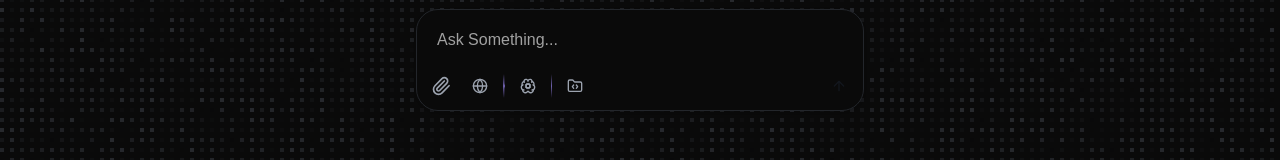
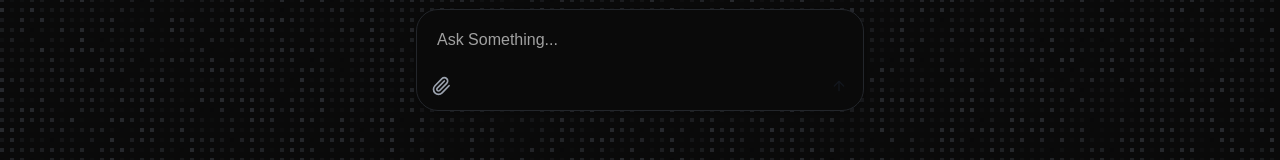
Before and after one commit to Perdafos/perdafosAI, a React (Vite) app in the folder frontend/: page / in a window 1280 px wide. Shown: the part 312-472 px from the top of the page. Built offline with nearby package versions, Linux system fonts and the light colour scheme.

Commit message:
feat: animation

```diff
--- a/frontend/src/components/PromptInputBox.tsx
+++ b/frontend/src/components/PromptInputBox.tsx
@@ -1,12 +1,9 @@
 import React, { useState, useRef, useEffect } from "react";
 import * as DialogPrimitive from "@radix-ui/react-dialog";
 import * as TooltipPrimitive from "@radix-ui/react-tooltip";
-import { AnimatePresence, motion } from "framer-motion";
+import { motion } from "framer-motion";
 import {
   ArrowUp,
-  BrainCog,
-  FolderCode,
-  Globe,
   Paperclip,
   Square,
   X,
@@ -59,7 +56,7 @@ const Textarea = React.forwardRef<HTMLTextAreaElement, TextareaProps>(
   ({ className, ...props }, ref) => (
     <textarea
       className={cn(
-        "scrollbar-thin scrollbar-thumb-[#0A0A0A] scrollbar-track-transparent hover:scrollbar-thumb-[#0A0A0A] flex min-h-[44px] w-full resize-none rounded-md border-none bg-transparent px-3 py-2.5 text-base text-foreground placeholder:text-muted-foreground focus-visible:outline-none focus-visible:ring-0 disabled:cursor-not-allowed disabled:opacity-50",
+        "scrollbar-thin scrollbar-thumb-[#0A0A0A] scrollbar-track-transparent hover:scrollbar-thumb-[#0A0A0A] flex min-h-11 w-full resize-none rounded-md border-none bg-transparent px-3 py-2.5 text-base text-foreground placeholder:text-muted-foreground focus-visible:outline-none focus-visible:ring-0 disabled:cursor-not-allowed disabled:opacity-50",
         className,
       )}
       ref={ref}
@@ -117,7 +114,7 @@ const DialogContent = React.forwardRef<
     <DialogPrimitive.Content
       ref={ref}
       className={cn(
-        "data-[state=closed]:fade-out-0 data-[state=open]:fade-in-0 data-[state=closed]:zoom-out-95 data-[state=open]:zoom-in-95 fixed top-[50%] left-[50%] z-50 grid w-full max-w-[90vw] translate-x-[-50%] translate-y-[-50%] gap-4 rounded-2xl border border-[#333333] bg-[#0A0A0A] p-0 shadow-xl duration-300 data-[state=closed]:animate-out data-[state=open]:animate-in md:max-w-[800px]",
+        "data-[state=closed]:fade-out-0 data-[state=open]:fade-in-0 data-[state=closed]:zoom-out-95 data-[state=open]:zoom-in-95 fixed top-[50%] left-[50%] z-50 grid w-full max-w-[90vw] translate-x-[-50%] translate-y-[-50%] gap-4 rounded-2xl border border-[#333333] bg-[#0A0A0A] p-0 shadow-xl duration-300 data-[state=closed]:animate-out data-[state=open]:animate-in md:max-w-200",
         className,
       )}
       {...props}
@@ -257,7 +254,7 @@ const ImageViewDialog: React.FC<ImageViewDialogProps> = ({ imageUrl, onClose })
   if (!imageUrl) return null;
   return (
     <Dialog open={!!imageUrl} onOpenChange={onClose}>
-      <DialogContent className="max-w-[90vw] border-none bg-transparent p-0 shadow-none md:max-w-[800px]">
+      <DialogContent className="max-w-[90vw] border-none bg-transparent p-0 shadow-none md:max-w-200">
         <DialogTitle className="sr-only">Image Preview</DialogTitle>
         <motion.div
           initial={{ opacity: 0, scale: 0.95 }}
@@ -436,17 +433,7 @@ const PromptInputAction: React.FC<PromptInputActionProps> = ({ tooltip, children
 };
 
 // Custom Divider Component
-const CustomDivider: React.FC = () => (
-  <div className="relative mx-1 h-6 w-[1.5px]">
-    <div
-      className="absolute inset-0 rounded-full bg-gradient-to-t from-transparent via-[#9b87f5]/70 to-transparent"
-      style={{
-        clipPath:
-          "polygon(0% 0%, 100% 0%, 100% 40%, 140% 50%, 100% 60%, 100% 100%, 0% 100%, 0% 60%, -40% 50%, 0% 40%)",
-      }}
-    />
-  </div>
-);
+// CustomDivider sudah tidak digunakan
 
 // Main PromptInputBox Component
 interface PromptInputBoxProps {
@@ -465,23 +452,11 @@ export const PromptInputBox = React.forwardRef((props: PromptInputBoxProps, ref:
   const [filePreviews, setFilePreviews] = useState<{ [key: string]: string }>({});
   const [selectedImage, setSelectedImage] = useState<string | null>(null);
   const [isRecording, setIsRecording] = useState(false);
-  const [showSearch, setShowSearch] = useState(false);
-  const [showThink, setShowThink] = useState(false);
-  const [showCanvas, setShowCanvas] = useState(false);
+  // showSearch, showThink, showCanvas sudah tidak digunakan
   const uploadInputRef = useRef<HTMLInputElement>(null);
   const promptBoxRef = useRef<HTMLDivElement>(null);
 
-  const handleToggleChange = (value: string) => {
-    if (value === "search") {
-      setShowSearch((prev) => !prev);
-      setShowThink(false);
-    } else if (value === "think") {
-      setShowThink((prev) => !prev);
-      setShowSearch(false);
-    }
-  };
-
-  const handleCanvasToggle = () => setShowCanvas((prev) => !prev);
+  // handleToggleChange dan handleCanvasToggle sudah tidak digunakan
 
   const isImageFile = (file: File) => file.type.startsWith("image/");
 
@@ -555,12 +530,7 @@ export const PromptInputBox = React.forwardRef((props: PromptInputBoxProps, ref:
 
   const handleSubmit = () => {
     if (input.trim() || files.length > 0) {
-      let messagePrefix = "";
-      if (showSearch) messagePrefix = "[Search: ";
-      else if (showThink) messagePrefix = "[Think: ";
-      else if (showCanvas) messagePrefix = "[Canvas: ";
-      const formattedInput = messagePrefix ? `${messagePrefix}${input}]` : input;
-      onSend(formattedInput, files);
+      onSend(input, files);
       setInput("");
       setFiles([]);
       setFilePreviews({});
@@ -578,7 +548,12 @@ export const PromptInputBox = React.forwardRef((props: PromptInputBoxProps, ref:
   const hasContent = input.trim() !== "" || files.length > 0;
 
   return (
-    <div className="w-full flex justify-center mt-auto max-w-6xl mx-auto">
+    <motion.div
+      className="w-full flex justify-center mt-auto max-w-6xl mx-auto"
+      initial={{ opacity: 0, y: 20 }}
+      animate={{ opacity: 1, y: 0 }}
+      transition={{ duration: 0.4, ease: "easeOut" }}
+    >
       <PromptInput
         value={input}
         onValueChange={setInput}
@@ -596,12 +571,27 @@ export const PromptInputBox = React.forwardRef((props: PromptInputBoxProps, ref:
         onDrop={handleDrop}
       >
         {files.length > 0 && !isRecording && (
-          <div className="flex flex-wrap gap-2 p-0 pb-1 transition-all duration-300">
+          <motion.div
+            className="flex flex-wrap gap-2 p-0 pb-1"
+            initial={{ opacity: 0, scale: 0.95 }}
+            animate={{ opacity: 1, scale: 1 }}
+            transition={{ duration: 0.3, ease: "easeOut" }}
+          >
             {files.map((file, index) => (
-              <div key={index} className="group relative">
+              <motion.div
+                key={index}
+                className="group relative"
+                initial={{ opacity: 0, y: 10 }}
+                animate={{ opacity: 1, y: 0 }}
+                transition={{ duration: 0.25, ease: "easeOut" }}
+              >
                 {file.type.startsWith("image/") && filePreviews[file.name] && (
-                  <div
-                    className="h-16 w-16 cursor-pointer overflow-hidden rounded-xl transition-all duration-300"
+                  <motion.div
+                    className="h-16 w-16 cursor-pointer overflow-hidden rounded-xl"
+                    whileHover={{ scale: 1.05 }}
+                    initial={{ opacity: 0, scale: 0.95 }}
+                    animate={{ opacity: 1, scale: 1 }}
+                    transition={{ duration: 0.3, ease: "easeOut" }}
                     onClick={() => {
                       const preview = filePreviews[file.name];
                       if (preview) openImageModal(preview);
@@ -616,50 +606,64 @@ export const PromptInputBox = React.forwardRef((props: PromptInputBoxProps, ref:
                     }}
                   >
                     {filePreviews[file.name] && (
-                      <img src={filePreviews[file.name] || ""} alt={file.name} width={64} height={64} className="h-full w-full object-cover" />
+                      <motion.img
+                        src={filePreviews[file.name] || ""}
+                        alt={file.name}
+                        width={64}
+                        height={64}
+                        className="h-full w-full object-cover"
+                        initial={{ opacity: 0 }}
+                        animate={{ opacity: 1 }}
+                        transition={{ duration: 0.2 }}
+                      />
                     )}
-                    <button
+                    <motion.button
                       onClick={(e) => {
                         e.stopPropagation();
                         handleRemoveFile(index);
                       }}
                       className="absolute top-1 right-1 rounded-full bg-black/70 p-0.5 opacity-100 transition-opacity"
+                      whileHover={{ scale: 1.2 }}
                     >
                       <X className="h-3 w-3 text-white" />
-                    </button>
-                  </div>
+                    </motion.button>
+                  </motion.div>
                 )}
-              </div>
+              </motion.div>
             ))}
-          </div>
+          </motion.div>
         )}
 
-        <div className={cn("transition-all duration-300", isRecording ? "h-0 overflow-hidden opacity-0" : "opacity-100")}>
+        <motion.div
+          className={cn("transition-all duration-300", isRecording ? "h-0 overflow-hidden opacity-0" : "opacity-100")}
+          initial={{ opacity: 0, y: 10 }}
+          animate={{ opacity: 1, y: 0 }}
+          transition={{ duration: 0.3, ease: "easeOut" }}
+        >
           <PromptInputTextarea
-            placeholder={
-              showSearch
-                ? "Search the web..."
-                : showThink
-                ? "Think deeply..."
-                : showCanvas
-                ? "Create on canvas..."
-                : placeholder
-            }
+            placeholder={placeholder}
             className="text-base"
           />
-        </div>
+        </motion.div>
 
         {isRecording && (
           <VoiceRecorder isRecording={isRecording} onStartRecording={handleStartRecording} onStopRecording={handleStopRecording} />
         )}
 
         <PromptInputActions className="flex items-center justify-between gap-2 p-0 pt-2">
-          <div className={cn("flex items-center gap-1 transition-opacity duration-300", isRecording ? "invisible h-0 opacity-0" : "visible opacity-100")}>
+          <motion.div
+            className={cn("flex items-center gap-1 transition-opacity duration-300", isRecording ? "invisible h-0 opacity-0" : "visible opacity-100")}
+            initial={{ opacity: 0, y: 10 }}
+            animate={{ opacity: 1, y: 0 }}
+            transition={{ duration: 0.3, ease: "easeOut" }}
+          >
             <PromptInputAction tooltip="Upload image">
-              <button
+              <motion.button
                 onClick={() => uploadInputRef.current?.click()}
                 className="flex h-8 w-8 cursor-pointer items-center justify-center rounded-full text-[#9CA3AF] transition-colors hover:bg-gray-600/30 hover:text-[#D1D5DB]"
                 disabled={isRecording}
+                whileHover={{ scale: 1.1 }}
+                whileTap={{ scale: 0.95 }}
               >
                 <Paperclip className="h-5 w-5 transition-colors" />
                 <input
@@ -675,84 +679,20 @@ export const PromptInputBox = React.forwardRef((props: PromptInputBoxProps, ref:
                   }}
                   accept="image/*"
                 />
-              </button>
+              </motion.button>
             </PromptInputAction>
 
             <div className="flex items-center">
-              <button
-                type="button"
-                onClick={() => handleToggleChange("search")}
-                className={cn(
-                  "flex h-8 items-center gap-1 rounded-full border px-2 py-1 transition-all",
-                  showSearch ? "border-[#1EAEDB] bg-[#1EAEDB]/15 text-[#1EAEDB]" : "border-transparent bg-transparent text-[#9CA3AF] hover:text-[#D1D5DB]",
-                )}
-              >
-                <div className="flex h-5 w-5 flex-shrink-0 items-center justify-center">
-                  <motion.div animate={{ rotate: showSearch ? 360 : 0, scale: showSearch ? 1.1 : 1 }} whileHover={{ rotate: showSearch ? 360 : 15, scale: 1.1 }} transition={{ type: "spring", stiffness: 260, damping: 25 }}>
-                    <Globe className={cn("h-4 w-4", showSearch ? "text-[#1EAEDB]" : "text-inherit")} />
+              {/* ...existing code... */}
+            </div>
           </motion.div>
-                </div>
-                <AnimatePresence>
-                  {showSearch && (
-                    <motion.span initial={{ width: 0, opacity: 0 }} animate={{ width: "auto", opacity: 1 }} exit={{ width: 0, opacity: 0 }} transition={{ duration: 0.2 }} className="flex-shrink-0 overflow-hidden whitespace-nowrap text-[#1EAEDB] text-xs">
-                      Search
-                    </motion.span>
-                  )}
-                </AnimatePresence>
-              </button>
-
-              <CustomDivider />
-
-              <button
-                type="button"
-                onClick={() => handleToggleChange("think")}
-                className={cn(
-                  "flex h-8 items-center gap-1 rounded-full border px-2 py-1 transition-all",
-                  showThink ? "border-[#8B5CF6] bg-[#8B5CF6]/15 text-[#8B5CF6]" : "border-transparent bg-transparent text-[#9CA3AF] hover:text-[#D1D5DB]",
-                )}
-              >
-                <div className="flex h-5 w-5 flex-shrink-0 items-center justify-center">
-                  <motion.div animate={{ rotate: showThink ? 360 : 0, scale: showThink ? 1.1 : 1 }} whileHover={{ rotate: showThink ? 360 : 15, scale: 1.1 }} transition={{ type: "spring", stiffness: 260, damping: 25 }}>
-                    <BrainCog className={cn("h-4 w-4", showThink ? "text-[#8B5CF6]" : "text-inherit")} />
-                  </motion.div>
-                </div>
-                <AnimatePresence>
-                  {showThink && (
-                    <motion.span initial={{ width: 0, opacity: 0 }} animate={{ width: "auto", opacity: 1 }} exit={{ width: 0, opacity: 0 }} transition={{ duration: 0.2 }} className="flex-shrink-0 overflow-hidden whitespace-nowrap text-[#8B5CF6] text-xs">
-                      Think
-                    </motion.span>
-                  )}
-                </AnimatePresence>
-              </button>
-
-              <CustomDivider />
-
-              <button
-                type="button"
-                onClick={handleCanvasToggle}
-                className={cn(
-                  "flex h-8 items-center gap-1 rounded-full border px-2 py-1 transition-all",
-                  showCanvas ? "border-[#F97316] bg-[#F97316]/15 text-[#F97316]" : "border-transparent bg-transparent text-[#9CA3AF] hover:text-[#D1D5DB]",
-                )}
-              >
-                <div className="flex h-5 w-5 flex-shrink-0 items-center justify-center">
-                  <motion.div animate={{ rotate: showCanvas ? 360 : 0, scale: showCanvas ? 1.1 : 1 }} whileHover={{ rotate: showCanvas ? 360 : 15, scale: 1.1 }} transition={{ type: "spring", stiffness: 260, damping: 25 }}>
-                    <FolderCode className={cn("h-4 w-4", showCanvas ? "text-[#F97316]" : "text-inherit")} />
-                  </motion.div>
-                </div>
-                <AnimatePresence>
-                  {showCanvas && (
-                    <motion.span initial={{ width: 0, opacity: 0 }} animate={{ width: "auto", opacity: 1 }} exit={{ width: 0, opacity: 0 }} transition={{ duration: 0.2 }} className="flex-shrink-0 overflow-hidden whitespace-nowrap text-[#F97316] text-xs">
-                      Canvas
-                    </motion.span>
-                  )}
-                </AnimatePresence>
-              </button>
-            </div>
-          </div>
 
           <PromptInputAction
             tooltip={isLoading ? "Stop generation" : hasContent ? "Send message" : "Kirim"}
+          >
+            <motion.div
+              whileHover={{ scale: 1.1 }}
+              whileTap={{ scale: 0.95 }}
             >
               <Button
                 variant="default"
@@ -769,12 +709,13 @@ export const PromptInputBox = React.forwardRef((props: PromptInputBoxProps, ref:
                   <ArrowUp className="h-4 w-4 text-primary-foreground" />
                 )}
               </Button>
+            </motion.div>
           </PromptInputAction>
         </PromptInputActions>
       </PromptInput>
 
       <ImageViewDialog imageUrl={selectedImage} onClose={() => setSelectedImage(null)} />
-    </div>
+    </motion.div>
   );
 });
 PromptInputBox.displayName = "PromptInputBox";
```
Lines whose indentation alone changed are shown as unchanged.
